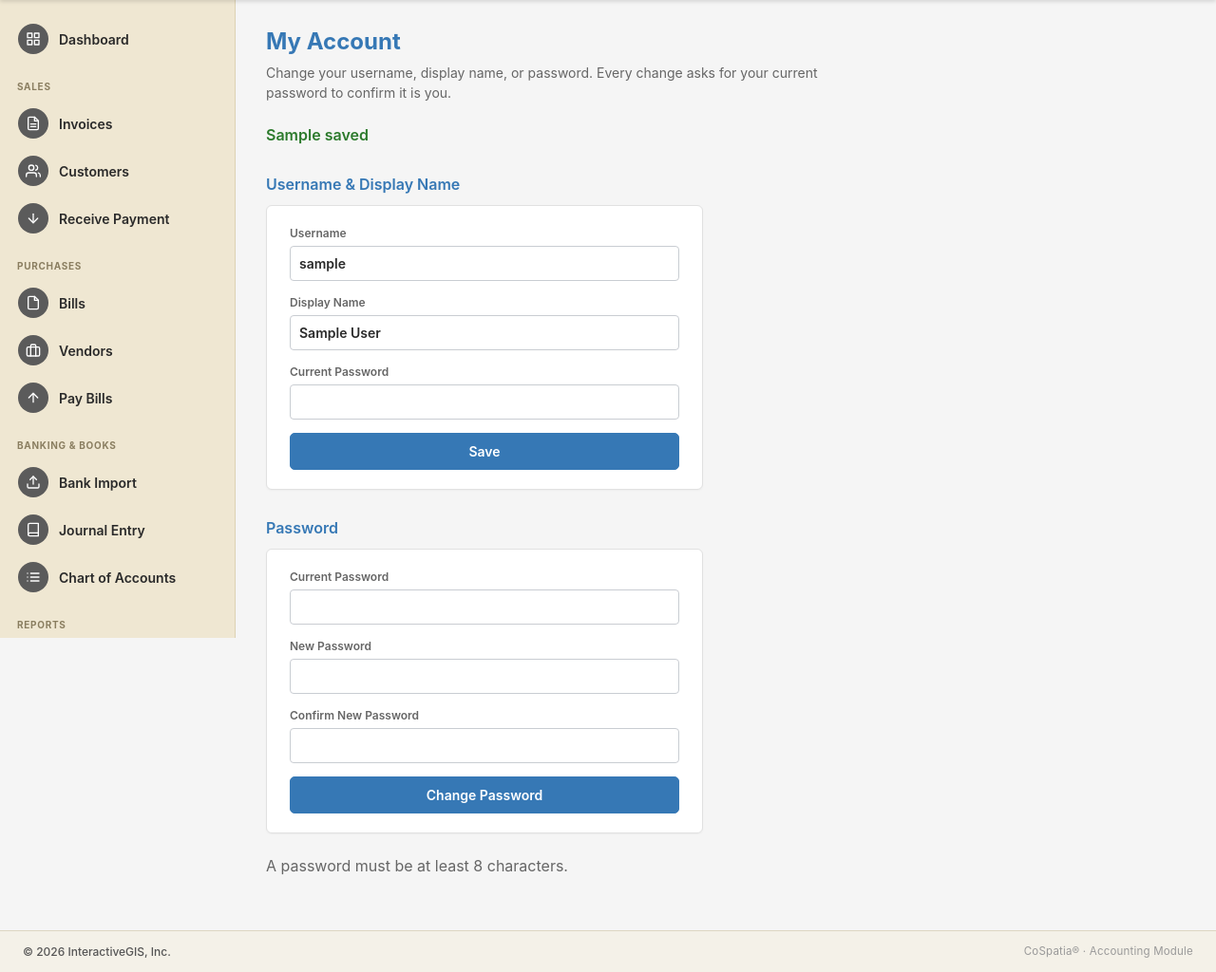
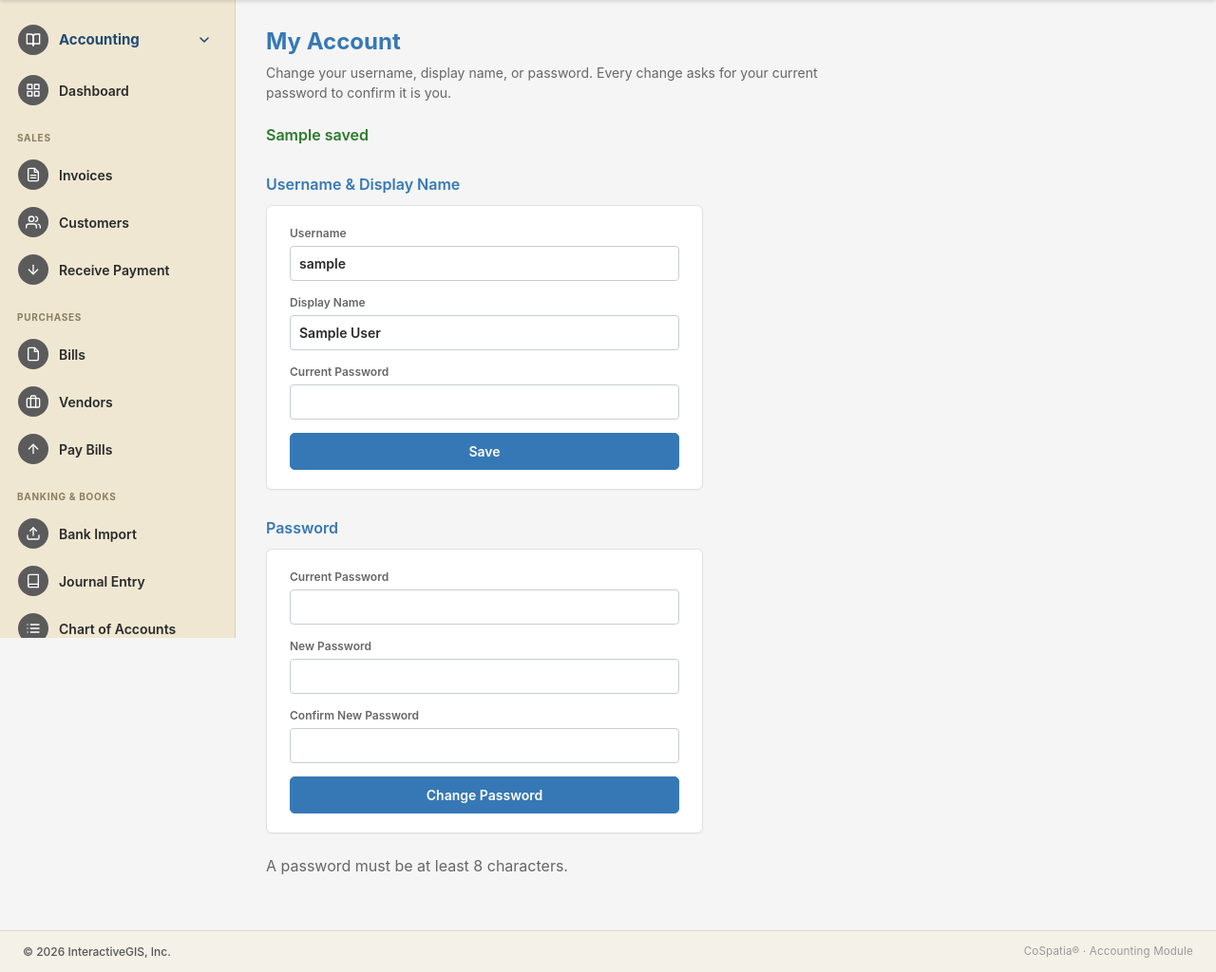
Before and after one commit to dbradshaw-igis/CoSpatia-Accounting, a FastAPI app: template app/templates/account.html in a window 1280 px wide. Shown: the part 84-1108 px from the top of the page at 95% size. Run offline with FastAPI, Linux system fonts and the light colour scheme; the template is opened without the code that fills it: most values are stand-ins (such as "Sample title", 1, 10 or a date in 2020).

Commit message:
Group the sidebar nav under one collapsible "Accounting" suitcase
The whole module nav — Dashboard and the Sales / Purchases / Banking &
Books / Reports groups — now sits inside one collapsible "Accounting"
suitcase, the way CoSpatia's "Customer Mgmt" suitcase works. Click the
header to expand or collapse it. Native <details>/<summary>, no JS.

Co-Authored-By: Claude Opus 4.7 (1M context) <noreply@anthropic.com>

```diff
--- a/app/static/style.css
+++ b/app/static/style.css
@@ -161,6 +161,34 @@ body.igl-sidebar-collapsed .igl-sidebar { transform: translateX(-100%); }
   letter-spacing: 0.7px;
   color: #8a7e60;
 }
+
+/* Sidebar suitcase — the collapsible "Accounting" group that holds the
+   whole module nav, the way CoSpatia's "Customer Mgmt" suitcase works. */
+details.igl-suitcase { margin: 0; }
+.igl-suitcase-head {
+  display: flex;
+  align-items: center;
+  gap: 11px;
+  margin: 4px 12px 6px;
+  padding: 8px 12px 8px 7px;
+  border-radius: 8px;
+  cursor: pointer;
+  font-size: 15px;
+  font-weight: 700;
+  color: var(--blue-dark);
+  list-style: none;
+}
+.igl-suitcase-head::-webkit-details-marker { display: none; }
+.igl-suitcase-head:hover { background: rgba(31, 78, 121, 0.08); }
+.igl-suitcase-chev {
+  width: 16px;
+  height: 16px;
+  margin-left: auto;
+  flex-shrink: 0;
+  transition: transform 0.15s ease;
+}
+details.igl-suitcase:not([open]) .igl-suitcase-chev { transform: rotate(-90deg); }
+.igl-suitcase-body { padding-bottom: 4px; }
 .igl-nav-item {
   display: flex;
   align-items: center;
--- a/app/templates/base.html
+++ b/app/templates/base.html
@@ -47,6 +47,14 @@
     <div class="igl-sidebar-body">
     {% if company and (current_user or not auth_enabled) %}
     {% set p = request.url.path %}
+
+    <details class="igl-suitcase" open>
+      <summary class="igl-suitcase-head">
+        <span class="igl-nav-icon"><svg viewBox="0 0 24 24" fill="none" stroke="currentColor" stroke-width="2" stroke-linecap="round" stroke-linejoin="round"><path d="M2 3h6a4 4 0 0 1 4 4v14a3 3 0 0 0-3-3H2z"/><path d="M22 3h-6a4 4 0 0 0-4 4v14a3 3 0 0 1 3-3h7z"/></svg></span>
+        <span class="igl-nav-text">Accounting</span>
+        <svg class="igl-suitcase-chev" viewBox="0 0 24 24" fill="none" stroke="currentColor" stroke-width="2.4" stroke-linecap="round" stroke-linejoin="round" aria-hidden="true"><polyline points="6 9 12 15 18 9"/></svg>
+      </summary>
+      <div class="igl-suitcase-body">
 
     <a class="igl-nav-item{{ ' active' if p == '/' }}" href="/">
       <span class="igl-nav-icon"><svg viewBox="0 0 24 24" fill="none" stroke="currentColor" stroke-width="2" stroke-linecap="round" stroke-linejoin="round"><rect x="3" y="3" width="7" height="7"/><rect x="14" y="3" width="7" height="7"/><rect x="14" y="14" width="7" height="7"/><rect x="3" y="14" width="7" height="7"/></svg></span>
@@ -124,6 +132,8 @@
       <span class="igl-nav-text">Users</span>
     </a>
     {% endif %}
+      </div>
+    </details>
     {% endif %}
     </div>
   </nav>
```
